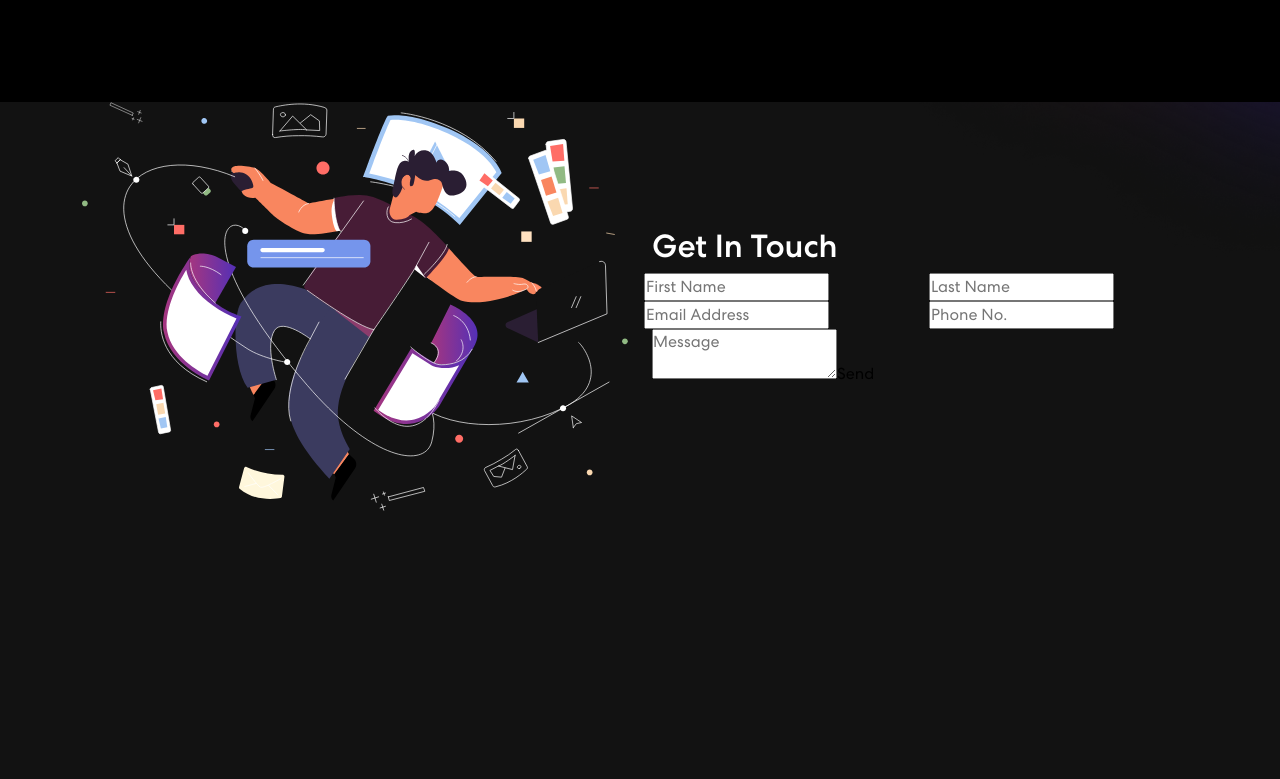
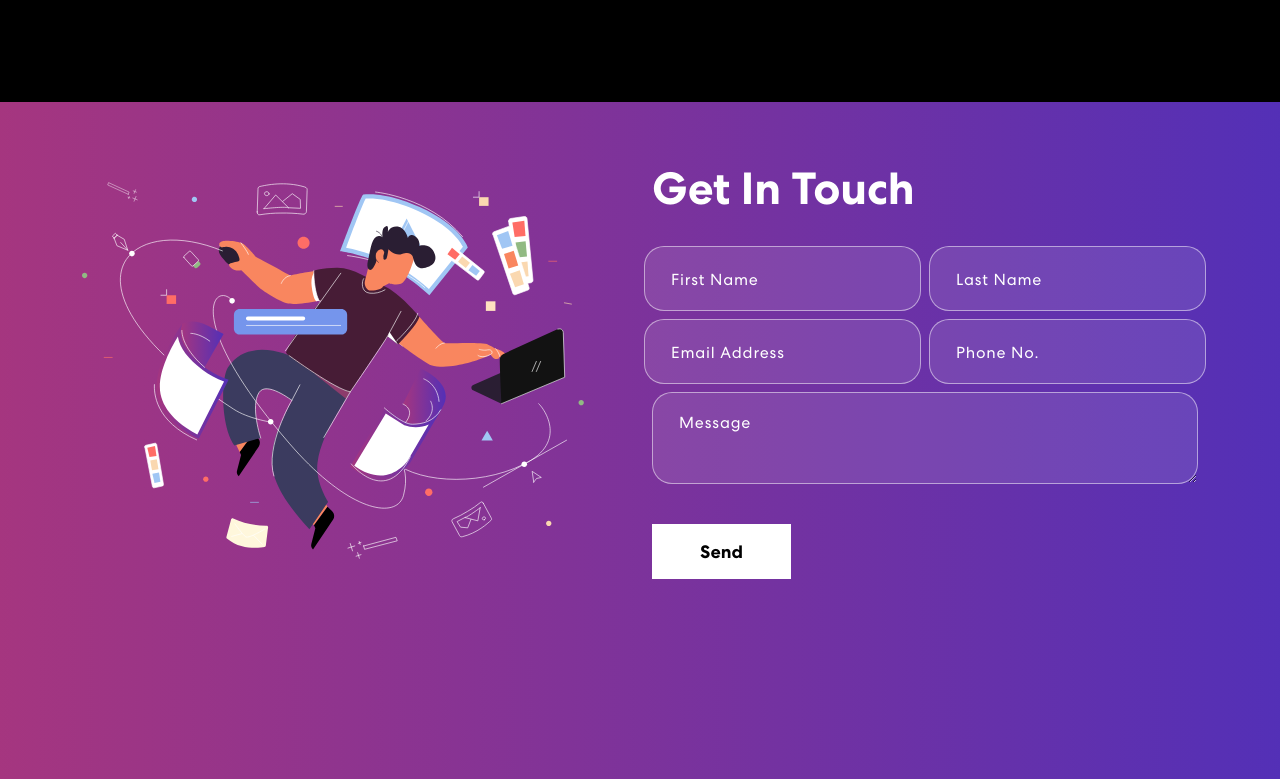
Before and after one commit to sahill-1/Personal_Portfolio, a React (Create React App) app in the folder portfolio/: page / in a window 1280 px wide. Shown: the part 1871-2650 px from the top of the page. Before the commit the page ends 2382 px from the top, so only its background shows below. Built offline with nearby package versions, Linux system fonts and the light colour scheme.

Commit message:
newsletter subscribe one two nine

```diff
--- a/portfolio/package.json
+++ b/portfolio/package.json
@@ -14,6 +14,7 @@
     "react-bootstrap": "^2.7.4",
     "react-bootstrap-icons": "^1.10.3",
     "react-dom": "^18.2.0",
+    "react-mailchimp-subscribe": "^2.1.3",
     "react-multi-carousel": "^2.8.3",
     "react-scripts": "5.0.1",
     "web-vitals": "^2.1.4"
--- a/portfolio/src/App.css
+++ b/portfolio/src/App.css
@@ -507,3 +507,77 @@ nav.navbar .navbar-toggler[aria-expanded="true"] .navbar-toggler-icon {
 }
 
 /************ Projects Css ************/
+
+/************ Contact Css ************/
+.contact {
+  background: linear-gradient(90.21deg, #AA367C -5.91%, #4A2FBD 111.58%);
+  padding: 60px 0 200px 0;
+}
+.contact img {
+  width: 92%;
+}
+.contact h2 {
+	font-size: 45px;
+	font-weight: 700;
+  margin-bottom: 30px;
+}
+.contact form input, .contact form textarea {
+  width: 100%;
+  background: rgba(255, 255, 255, 0.1);
+  border: 1px solid rgba(255, 255, 255, 0.5);
+  border-radius: 20px;
+  color: #fff;
+  margin: 0 0 8px 0;
+  padding: 18px 26px;
+  font-weight: 500;
+  font-size: 18px;
+  letter-spacing: 0.8px;
+  transition: 0.3s ease-in-out;
+}
+.contact form input:focus, .contact form textarea:focus {
+  background: rgba(255, 255, 255, 1);
+  color: #121212;
+}
+.contact form input::placeholder, .contact form textarea::placeholder {
+  font-size: 16px;
+  font-weight: 400;
+  color: #fff;
+}
+.contact form input:focus::placeholder, .contact form textarea:focus::placeholder {
+  color: #121212;
+  opacity: 0.8;
+}
+.contact form button {
+  font-weight: 700;
+  color: #000;
+  background-color: #fff;
+  padding: 14px 48px;
+  font-size: 18px;
+  margin-top: 25px;
+  border-radius: 0;
+  position: relative;
+  transition: 0.3s ease-in-out;
+}
+.contact form button span {
+  z-index: 1;
+  position: relative;
+}
+.contact form button:hover {
+  color: #fff;
+}
+.contact form button::before {
+  content: "";
+  background: #121212;
+  width: 0;
+  height: 100%;
+  position: absolute;
+  top: 0;
+  left: 0;
+  z-index: 0;
+  transition: 0.3s ease-in-out;
+}
+.contact form button:hover::before {
+  width: 100%;
+}
+
+/************ Contact Css ************/
```
Also changed, not shown: portfolio/src/Components/MailChimpForm.js (added, +17 -0 lines), 2 other files (tests, documents, lock files or other folders).
